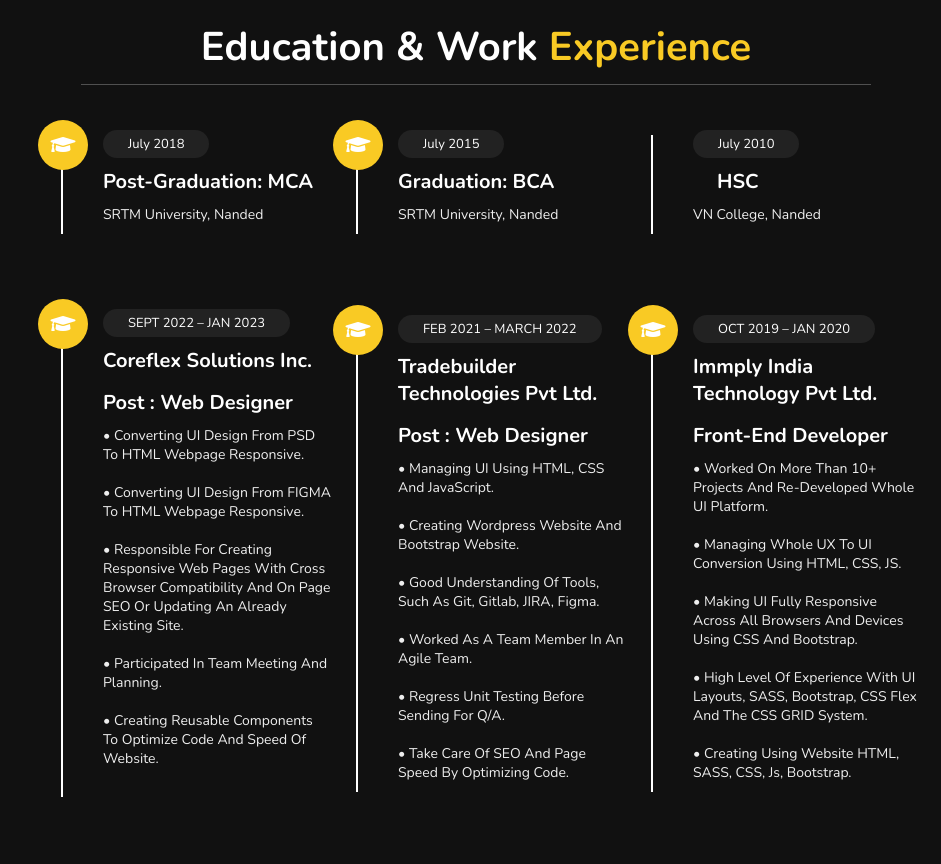
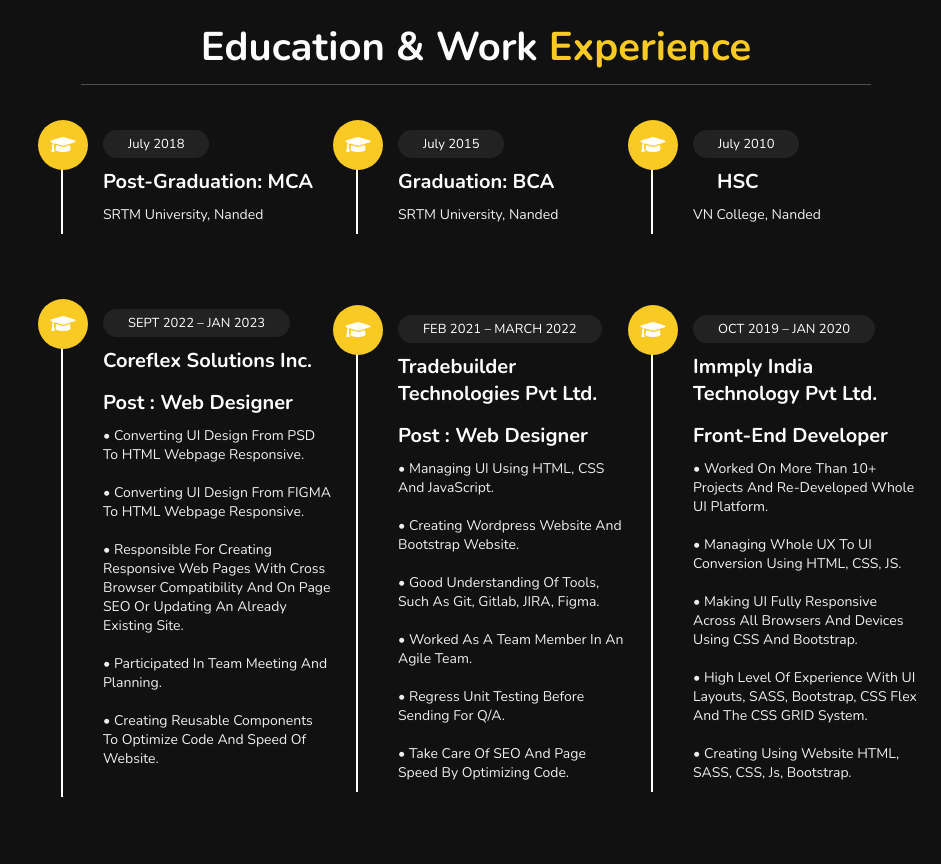
Before and after one commit to gopaljohari93/personal-portfolio, a plain HTML site: page index.html in a window 1280 px wide. Shown: the part 1600-2464 px from the top of the page, without its empty margins (339-1280 px from the left). Drawn offline with nearby package versions, Linux system fonts and the light colour scheme; a web font is replaced by a local one.

Commit message:
add icon

```diff
--- a/index.html
+++ b/index.html
@@ -121,6 +121,7 @@
             </div>
 
             <div class="box">
+                <i class="fas fa-graduation-cap"></i>
                 <span>July 2010</span>
                 <h3 style="margin: 0 2.4rem">HSC</h3>
                 <p>VN College, Nanded</p>
```
